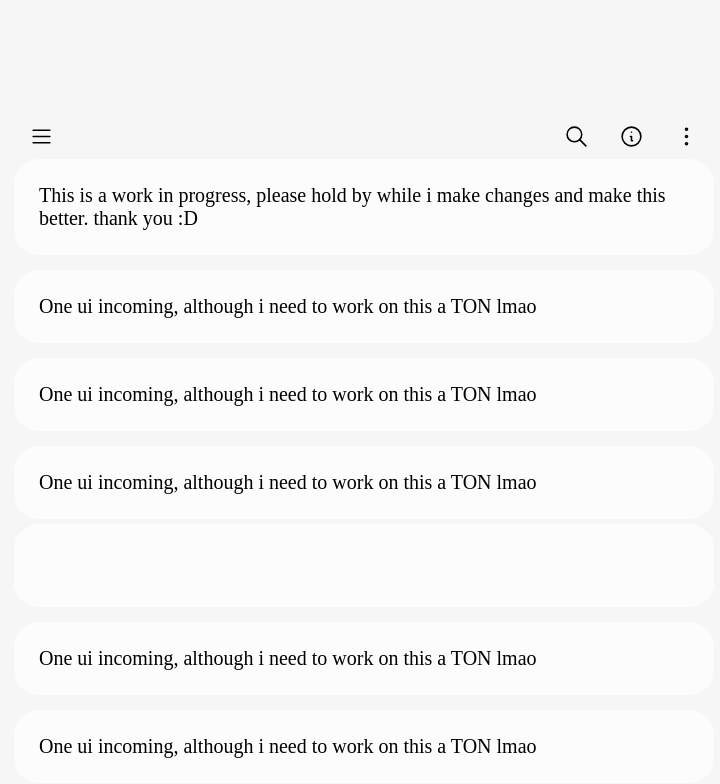
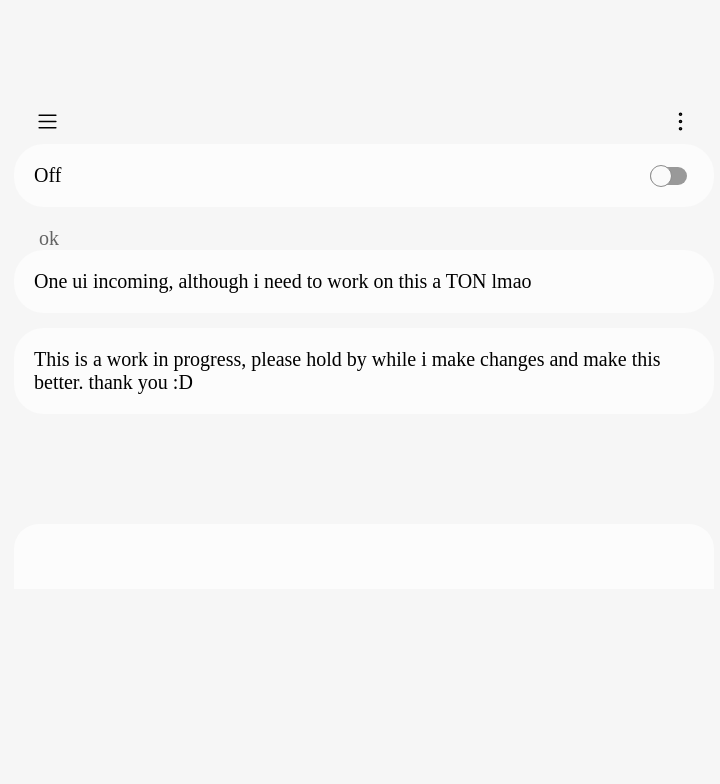
Before and after one commit to LightslicerGP/OneUI-Web, a plain HTML site: page index.html in a window 1280 px wide. Shown: the part 211-995 px from the top of the page, without its empty margins (276-996 px from the left). After the commit the page ends 800 px from the top, so only its background shows below. Drawn offline with Linux system fonts and the light colour scheme.

Commit message:
worked on button, sick

```diff
--- a/index.html
+++ b/index.html
@@ -3,13 +3,14 @@
 <head>
     <link href="./tempcss.css" rel="stylesheet">
     <meta name="viewport" content="width=device-width">
+    <script defer src="/widgets.js"></script>
 </head>
 
 <body>
     <header>
-        <h1>Main Title</h1>
+        <title>OneUI Sample</title>
         <p>
-            Subtext
+            Widgets
         </p>
     </header>
     <nav>
@@ -20,19 +21,6 @@
             <line x1="4" y1="12" x2="20" y2="12" />
             <line x1="4" y1="18" x2="20" y2="18" />
         </svg>
-        <svg xmlns="http://www.w3.org/2000/svg" class="icon icon-tabler icon-tabler-search" viewBox="0 0 24 24"
-            stroke-width="1.5" fill="none" stroke-linecap="round" stroke-linejoin="round">
-            <path stroke="none" d="M0 0h24v24H0z" fill="none" />
-            <circle cx="10" cy="10" r="7" />
-            <line x1="21" y1="21" x2="15" y2="15" />
-        </svg>
-        <svg xmlns="http://www.w3.org/2000/svg" class="icon icon-tabler icon-tabler-info-circle" viewBox="0 0 24 24"
-            stroke-width="1.5" fill="none" stroke-linecap="round" stroke-linejoin="round">
-            <path stroke="none" d="M0 0h24v24H0z" fill="none" />
-            <circle cx="12" cy="12" r="9" />
-            <line x1="12" y1="8" x2="12.01" y2="8" />
-            <polyline points="11 12 12 12 12 16 13 16" />
-        </svg>
         <svg xmlns="http://www.w3.org/2000/svg" class="icon icon-tabler icon-tabler-dots-vertical" viewBox="0 0 24 24"
             stroke-width="1.5" fill="none" stroke-linecap="round" stroke-linejoin="round">
             <path stroke="none" d="M0 0h24v24H0z" fill="none" />
@@ -42,11 +30,14 @@
         </svg>
     </nav>
     <main>
-        <section>
-            <p>
-                This is a work in progress, please hold by while i make changes and make this better. thank you :D
-            </p>
-        </section>
+        <label for="OnOffSwitch">
+            <span id="OnOffLabel">Off</span>
+            <input type="checkbox" class="Switch" id="OnOffSwitch">
+        </label>
+
+        <sub>
+            ok
+        </sub>
         <section>
             <p>
                 One ui incoming, although i need to work on this a TON lmao
@@ -54,27 +45,7 @@
         </section>
         <section>
             <p>
-                One ui incoming, although i need to work on this a TON lmao
-            </p>
-        </section>
-        <section>
-            <p>
-                One ui incoming, although i need to work on this a TON lmao
-            </p>
-        </section>
-        <section>
-            <p>
-                One ui incoming, although i need to work on this a TON lmao
-            </p>
-        </section>
-        <section>
-            <p>
-                One ui incoming, although i need to work on this a TON lmao
-            </p>
-        </section>
-        <section>
-            <p>
-                One ui incoming, although i need to work on this a TON lmao
+                This is a work in progress, please hold by while i make changes and make this better. thank you :D
             </p>
         </section>
     </main>
--- a/tempcss.css
+++ b/tempcss.css
@@ -3,6 +3,11 @@
         --background: #000000;
         --section: #171717;
         --text: #fafafa;
+        --subtext: #999999;
+        --subheading: #a9a9a9;
+        --switchback: #666666;
+        --switchline: #8f8f8f;
+        --switchfront: #fafafa;
     }
 }
 
@@ -11,13 +16,28 @@
         --background: #f6f6f6;
         --section: #fcfcfc;
         --text: #000000;
+        --subtext: #8c8c8c;
+        --subheading: #636363;
+        --switchback: #999999;
+        --switchline: #8c8c8c;
+        --switchfront: #fafafa;
     }
+}
+
+* {
+    font-weight: normal;
+    color: var(--text);
+    font-size: 20px;
+    -webkit-user-select: none;
+    /* Safari */
+    -ms-user-select: none;
+    /* IE 10 and IE 11 */
+    user-select: none;
+    /* Standard syntax */
 }
 
 :root {
     --body_width: 100vw;
-    font-size: 20px;
-    color: var(--text);
 }
 
 @media screen and (min-width: 320px) {}
@@ -87,7 +107,7 @@ body::-webkit-scrollbar {
 }
 
 header {
-    height: 300px;
+    height: 285px;
     display: flex;
     align-items: center;
     flex-direction: column;
@@ -95,38 +115,39 @@ header {
     padding-top: 25px;
 }
 
-header>h1 {
-    font-weight: normal;
-    font-size: 40px;
+header>title {
+    display: block;
+    font-size: 34px;
     margin: 0pc;
 }
 
 header>p {
-    font-size: 16px;
-    color: #9c9c9c;
+    font-size: 14px;
+    color: #a9a9a9;
 }
 
 nav {
     height: 45px;
     width: var(--body_width);
     background-color: var(--background);
-    border-radius: 0px 0px 25px 25px;
     display: flex;
+    gap: 20px;
     align-items: center;
     flex-direction: row;
-    justify-content: flex-end;
     position: sticky;
     top: 0px;
 }
 
-nav>svg:first-child {
-    position: absolute;
-    left: 0px;
+nav> :first-child {
+    margin: 0px auto 0px 21px;
+}
+
+nav> :last-child {
+    margin-right: 21px;
 }
 
 nav>svg {
     stroke: var(--text);
-    width: 55px;
     height: 25px;
 }
 
@@ -136,11 +157,23 @@ main {
     margin-bottom: 65px;
 }
 
-section {
+sub {
+    color: var(--subheading);
+    margin-left: 25px;
+}
+
+section,
+label {
     background-color: var(--section);
-    padding: 25px;
-    border-radius: 25px;
+    padding: 20px;
+    border-radius: 30px;
     margin-bottom: 15px;
+    display: flex;
+    align-items: center;
+}
+
+section>p {
+    margin-right: auto;
 }
 
 footer {
@@ -155,3 +188,43 @@ footer {
 p {
     margin: 0px;
 }
+
+.Switch {
+    -webkit-appearance: none;
+    -moz-appearance: none;
+    appearance: none;
+    -webkit-tap-highlight-color: transparent;
+    cursor: pointer;
+    height: 18px;
+    width: 37px;
+    border-radius: 16px;
+    display: inline-block;
+    position: relative;
+    margin: 0 7px 0 auto;
+    border: none;
+    background-color: var(--switchback);
+    transition: all .2s ease;
+}
+
+.Switch:after {
+    margin-left: auto;
+    content: '';
+    position: absolute;
+    top: -2px;
+    left: 0px;
+    width: 20px;
+    height: 20px;
+    border-radius: 50%;
+    background: var(--switchfront);
+    border: 1px solid var(--switchline);
+    transition: transform 0.25s;
+}
+
+.Switch:checked:after {
+    transform: translatex(15px);
+    border-color: #0381FE;
+}
+
+.Switch:checked{
+    background-color: #0381FE;
+}
--- /dev/null
+++ b/widgets.js
@@ -0,0 +1,16 @@
+const OnOffSwitch = document.getElementById('OnOffSwitch')
+const OnOffLabel = document.getElementById('OnOffLabel');
+
+
+OnOffSwitch.addEventListener('change', (event) => {
+    if (event.currentTarget.checked) {
+        OnOffLabel.textContent = "On"
+        OnOffLabel.parentElement.style.backgroundColor = "#272727";
+        OnOffLabel.style.color = "#3E91FF";
+    } else {
+        OnOffLabel.textContent = "Off"
+        OnOffLabel.parentElement.style.backgroundColor = "";
+        OnOffLabel.style.color = "";
+
+    }
+});
```
Also changed, not shown: 3 other files. Lines whose indentation alone changed are shown as unchanged.
